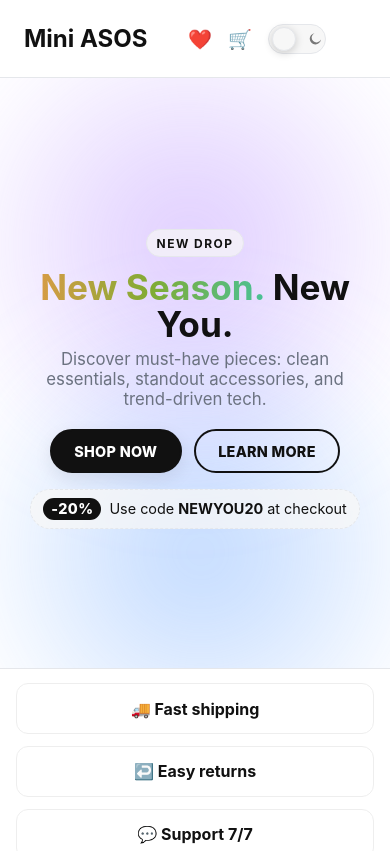
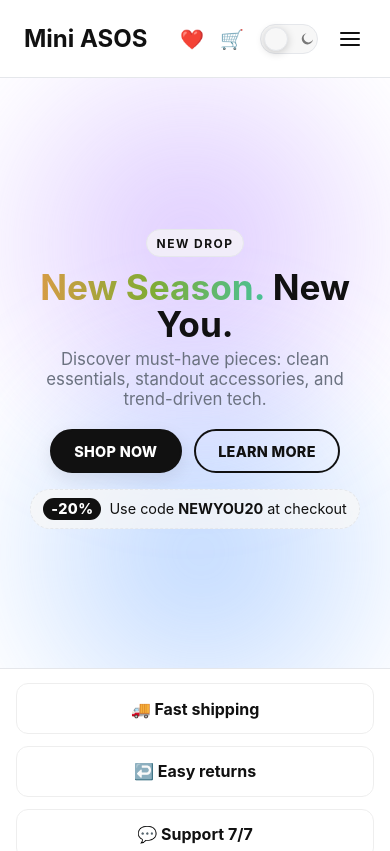
Before and after one commit to Melrizzuto/mini-ecommerce-nuxt3, a Nuxt app: page / in a window 390 px wide. Shown: the top 851 px of the page. Built offline with nearby package versions, Linux system fonts and the light colour scheme; no server answers.

Commit message:
fix: enhanced hamburger btn header

```diff
--- a/components/Header.vue
+++ b/components/Header.vue
@@ -250,41 +250,57 @@
   }
 
   /* Hamburger Button */
+  /* Hamburger Button */
   .hamburger {
     display: flex;
     flex-direction: column;
-    justify-content: space-between;
-    width: 24px;
-    height: 18px;
+    justify-content: center; /* centra verticalmente */
+    align-items: center; /* centra orizzontalmente */
+    width: 32px; /* area clic un po’ più grande */
+    height: 32px;
     background: none;
     border: none;
     cursor: pointer;
     z-index: 1000;
+    padding: 0;
   }
+
   .hamburger span,
   .hamburger span::before,
   .hamburger span::after {
     content: "";
     display: block;
-    height: 3px;
+    width: 20px; /* lunghezza barre */
+    height: 2px; /* più sottile */
     background: var(--text);
     border-radius: 2px;
-    transition: all 0.3s ease-in-out;
+    transition: transform 0.3s ease, opacity 0.2s ease, background 0.3s ease;
+    position: relative;
   }
+
+  .hamburger span::before,
+  .hamburger span::after {
+    position: absolute;
+    left: 0;
+  }
+
   .hamburger span::before {
-    transform: translateY(-6px);
+    transform: translateY(-6px); /* distanza verticale */
   }
+
   .hamburger span::after {
-    transform: translateY(3px);
+    transform: translateY(6px);
   }
+
+  /* Stato aperto → icona X */
   .hamburger span.open {
-    background: transparent;
+    background: transparent; /* scompare la barra centrale */
   }
   .hamburger span.open::before {
-    transform: rotate(45deg) translate(4px, 4px);
+    transform: rotate(45deg) translate(3px, 3px);
   }
   .hamburger span.open::after {
-    transform: rotate(-45deg) translate(4px, -4px);
+    transform: rotate(-45deg) translate(3px, -3px);
   }
 }
 </style>
```
